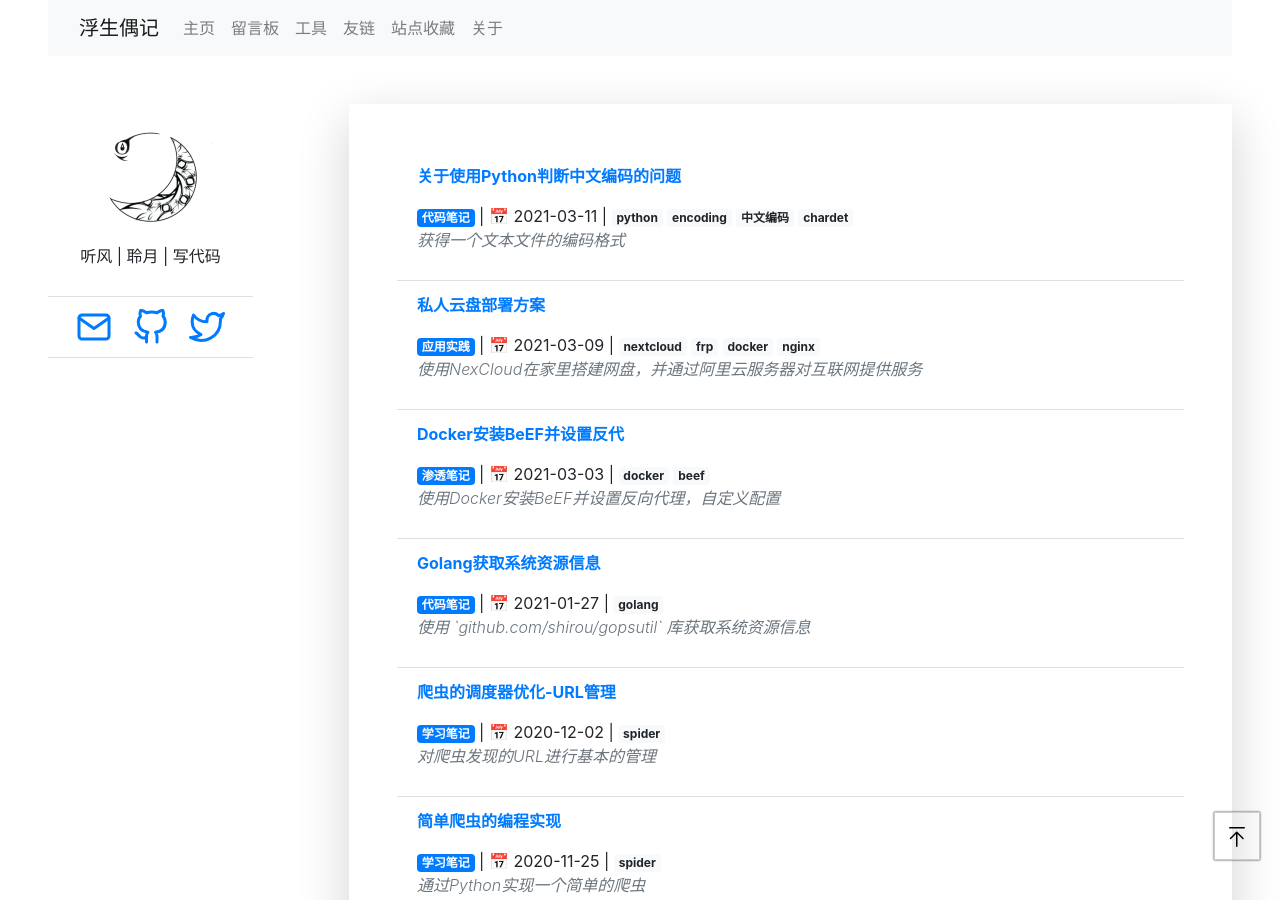
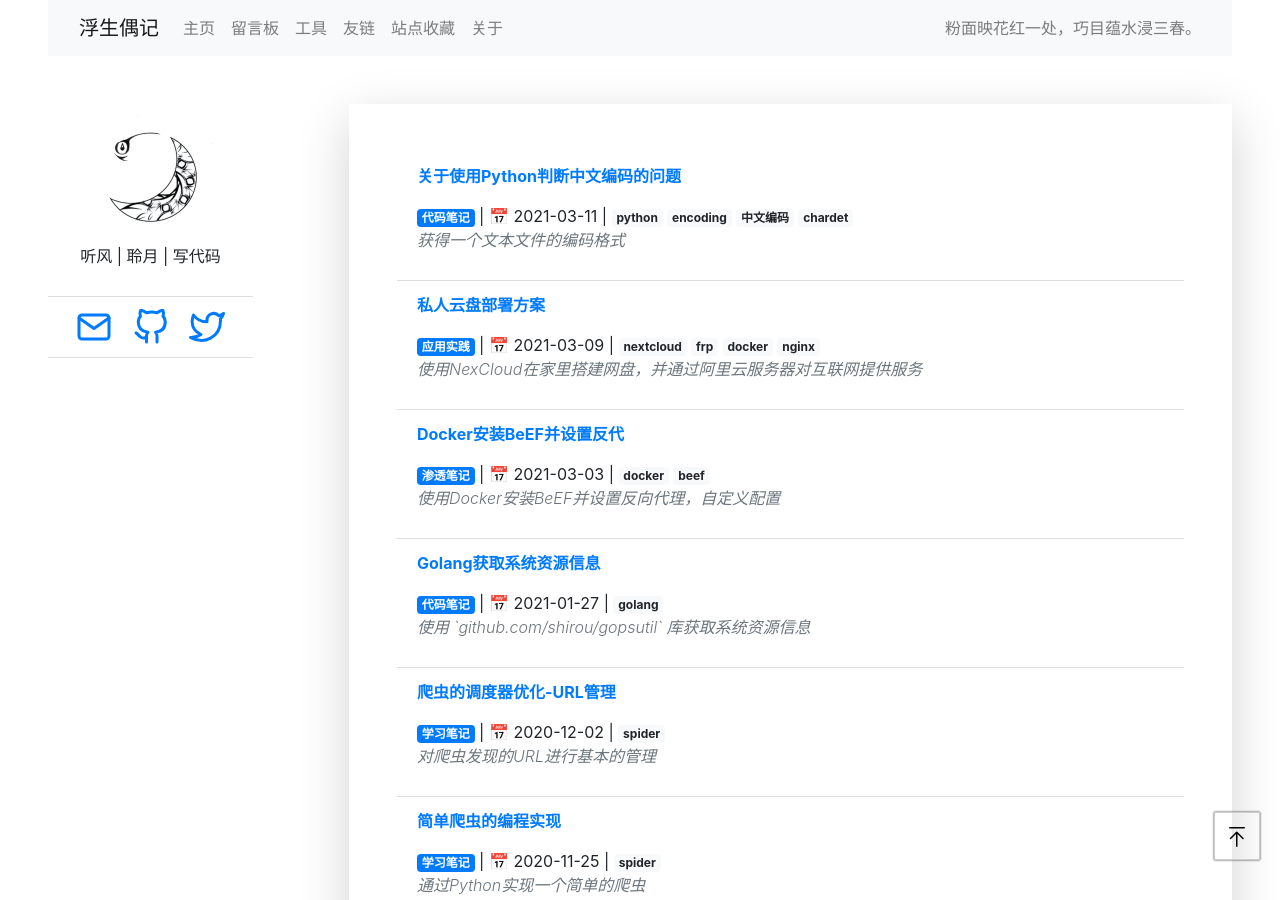
Before and after one commit to moonlightwatch/moonlightwatch.github.io, a Jekyll site: the page built from index.html, in a window 1280 px wide and 900 px high. Built offline with Jekyll 4.4.1, drawn with Linux system fonts in a browser that asks for light colours; the list of posts is cut into pages by our own code.

Commit message:
add words

```diff
--- a/_data/headerwords.yml
+++ /dev/null
@@ -1,2 +0,0 @@
-- text: "我心直许明月，不肯再染星辉"
-- text: ""
--- /dev/null
+++ b/_data/words.yml
@@ -0,0 +1,2 @@
+- text: "我心直许明月，不肯再染星辉。"
+- text: "粉面映花红一处，巧目蕴水浸三春。"
--- a/_includes/nav.html
+++ b/_includes/nav.html
@@ -19,7 +19,7 @@
     </div>
 </nav>
 <div id="words" hidden>
-    {% for item in site.data.headerwords %}
+    {% for item in site.data.words %}
     <span>{{ item.text }}</span>
     {% endfor %}
 </div>
```
